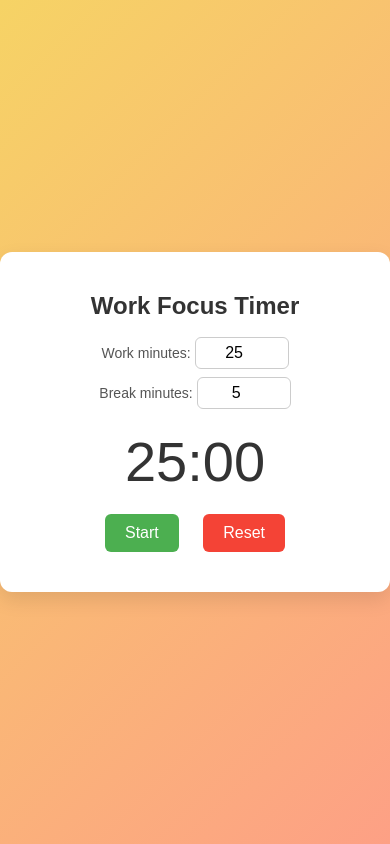
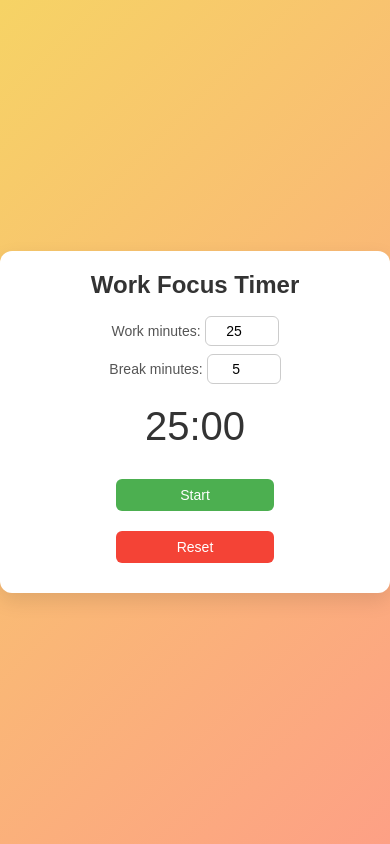
Before and after one commit to xjrmh/work-focus-timer, a plain HTML site: page index.html in a window 390 px wide. Drawn offline with Linux system fonts and the light colour scheme.

Commit message:
Enhance index.html with respoMake UI responsive for mobile platforms with viewport and media queriesnsive design
Added responsive styles for mobile view in index.html.Add meta viewport for mobile scaling and responsive CSS using media query for screens under 600px. Adjust card width, font sizes, input sizes, and button sizes for better usability on iOS and other mobile devices.

```diff
--- a/index.html
+++ b/index.html
@@ -2,6 +2,7 @@
 <html lang="en">
 <head>
   <meta charset="UTF-8">
+  <meta name="viewport" content="width=device-width, initial-scale=1.0">
   <title>Work Focus Timer</title>
   <style>
     body {
@@ -74,6 +75,26 @@
     .buttons button:hover {
       opacity: 0.9;
       transform: translateY(-2px);
+    }
+    /* Responsive styles */
+    @media (max-width: 600px) {
+      .timer-card {
+        width: 90%;
+        padding: 20px;
+      }
+      #timer {
+        font-size: 40px;
+      }
+      input[type=number] {
+        width: 60px;
+        font-size: 14px;
+      }
+      .buttons button {
+        width: 45%;
+        margin: 10px 2.5%;
+        font-size: 14px;
+        padding: 8px 0;
+      }
     }
   </style>
 </head>
```
